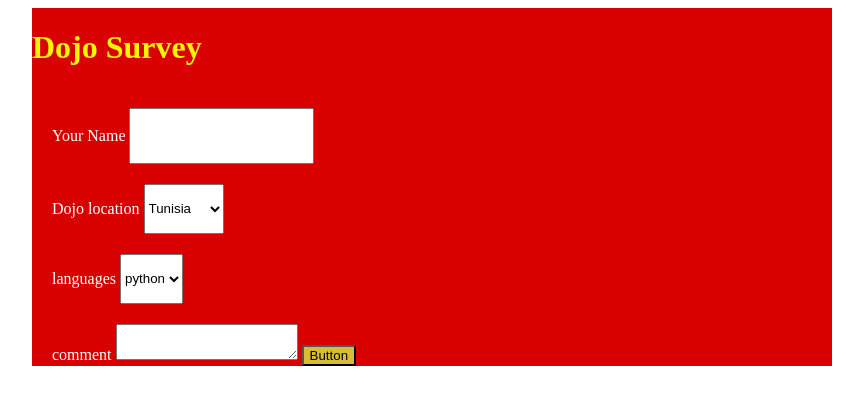
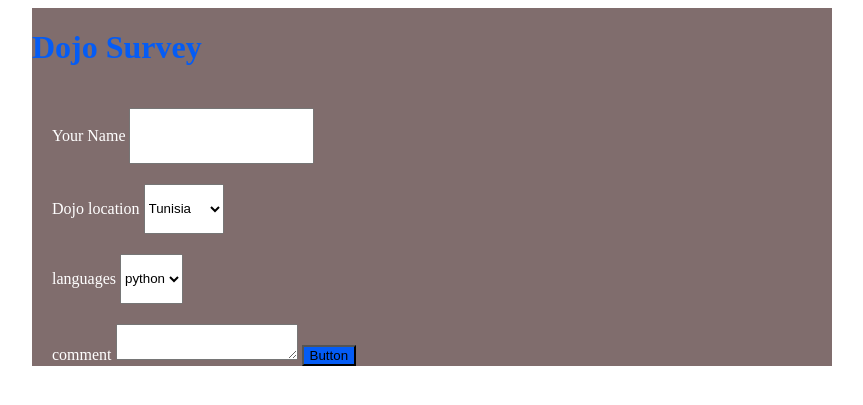
Before and after one commit to iheb2022/Coding-Dojo, a Flask app: page / in a window 1280 px wide. Shown: the top 405 px of the page, without its empty margins (208-1071 px from the left). Run offline with Flask 3, Linux system fonts and the light colour scheme.

Commit message:
Dojo Survey

```diff
--- a/Python/Week_1/Day_5/Core/Dojo Survey/static/style.css
+++ b/Python/Week_1/Day_5/Core/Dojo Survey/static/style.css
@@ -2,7 +2,7 @@
 
 .container{
   margin: 0 auto;
-  background-color: rgb(217, 0, 0);
+  background-color: rgb(128, 109, 109);
   width: 800px;
   display: flex;
   align-items: start;
@@ -23,7 +23,7 @@ p{
   color: white;
 }
 h1{
-  color: rgb(245, 245, 4);
+  color: rgb(4, 92, 245);
 }
 input{
   height:50px ;
@@ -33,5 +33,5 @@ select{
 }
 
 button{
-  background-color: rgba(215, 215, 62, 0.874);
+  background-color:rgb(4, 92, 245);
 }
```
